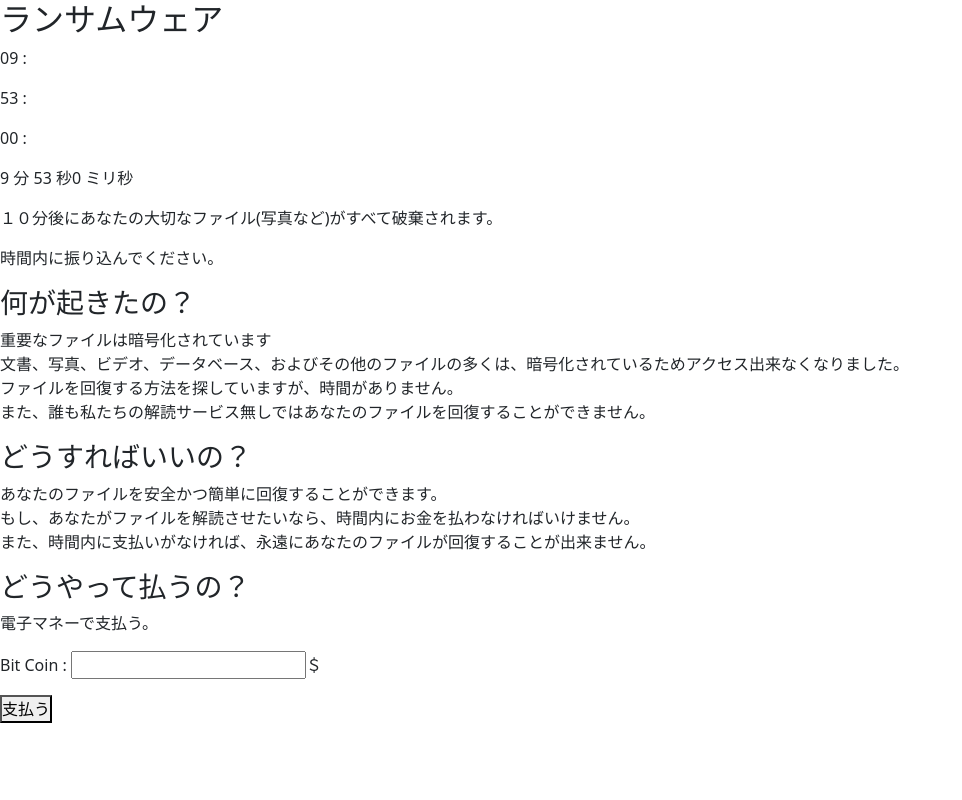
After one commit to 1f10200087/web-simulation, a Django app: page /web/security/security_exp in a window 1280 px wide. The commit adds this page. Shown: the whole page, without its empty margins (0-962 px from the left). Run offline with Django 3.2, Linux system fonts and the light colour scheme; some libraries are stand-ins or nearby versions.

Commit message:
security_exp(仮)

```diff
--- a/config/urls.py
+++ b/config/urls.py
@@ -27,7 +27,7 @@ urlpatterns = [
     path('web/fraud', web_views.fraud, name="fraud"),
     path('web/fraud/oneclick_fraud', web_views.oneclick_fraud, name="oneclick_fraud"),
     path('web/security', web_views.security, name="security"),
-    path('web/securty_exp', web_views.security_exp, name="security_exp"),
+    path('web/security/security_exp', web_views.security_exp, name="security_exp"),
     path('quiz1', web_views.quiz1, name="quiz1"),
     path('quiz2', web_views.quiz2, name="quiz2"),
     path('test', web_views.test, name="test"),
--- a/web/templates/charge.html
+++ b/web/templates/charge.html
@@ -18,6 +18,7 @@
 
 {% block simulation %}
 <h2>simulation</h2>
+<button href="{% url '' %}"></button>
 {% endblock %}
 
 {% block quiz %}
--- /dev/null
+++ b/web/templates/security_exp.html
@@ -0,0 +1,69 @@
+{% load static %}
+<!DOCTYPE html>
+<html>
+<head>
+    <meta charset="UTF-8">
+    <meta name="viewport" content="width=device-width, initial-scale=1.0">
+    <title>セキュリティ疑似体験ページ</title>
+    <link rel="stylesheet" href="{% static 'style.css' %}">
+    <link rel="stylesheet" href="{% static 'css/bootstrap.css'%}">
+</head>
+<body>
+    <h2>ランサムウェア</h2>
+    <div class="timer">
+        <p class="time"><span id="min"></span> :</p>
+        <p class="time"><span id="sec"></span> :</p>
+        <p class="time"><span id="miri"></span> :</p>
+    </div>
+
+    <p id="timer"></p>
+
+    <p>１０分後にあなたの大切なファイル(写真など)がすべて破棄されます。<br></p>
+    <p>時間内に振り込んでください。<br>
+        <h3>何が起きたの？</h3>
+        <p>重要なファイルは暗号化されています<br>
+           文書、写真、ビデオ、データベース、およびその他のファイルの多くは、暗号化されているためアクセス出来なくなりました。<br>
+           ファイルを回復する方法を探していますが、時間がありません。<br>
+           また、誰も私たちの解読サービス無しではあなたのファイルを回復することができません。
+        </p>
+        <h3>どうすればいいの？
+        </h3>
+        <p>
+            あなたのファイルを安全かつ簡単に回復することができます。<br>
+            もし、あなたがファイルを解読させたいなら、時間内にお金を払わなければいけません。<br>
+            また、時間内に支払いがなければ、永遠にあなたのファイルが回復することが出来ません。
+        </p>
+        <h3>どうやって払うの？</h3>
+        <p>電子マネーで支払う。
+        <p>Bit Coin : <input type="text" name="money">＄</p>
+        <button type="submit" name="pay">支払う</button>
+    </p>
+    <script>
+
+        const min = document.getElementById("min");
+        const sec = document.getElementById("sec");
+        const miri = document.getElementById("miri");
+
+        var countDownDate = new Date().getTime() + (1000 * 60 * 10);
+        console.log(countDownDate);
+
+        var x = setInterval(function() {
+            var now = new Date().getTime();
+
+            var diff = countDownDate - now;
+            var Min = Math.floor(diff / 1000 / 60) % 60;
+            var Sec = Math.floor(diff / 1000) % 60;
+            var Miri = Math.floor(diff % 100);
+
+            min.innerHTML = Min < 10 ? '0' + Min : Min;
+            sec.innerHTML = Sec < 10 ? '0' + Sec : Sec;
+            miri.innerHTML = Miri <10 ? '0' + Miri : Miri;
+
+            document.getElementById("timer").innerHTML = Min + " <span>分</span> " + Sec + " <span>秒</span>" + Miri + " <span>ミリ秒</span>";
+            if (diff < 0) {
+                document.getElementById("timer").innerHTML = "時間切れ";
+            }
+        })
+    </script>
+</body>
+</html>
--- a/web/views.py
+++ b/web/views.py
@@ -24,7 +24,7 @@ def security(request):
 	return render(request, 'security.html')
 
 def security_exp(request):
-	return render(request, 'securty_exp.html')
+	return render(request, 'security_exp.html')
 
 def test(request):
 	return render(request, 'test.html')
```
Also changed, not shown: web/templates/index.html (+4 -4 lines), web/templates/security.html (+0 -20 lines), web/templates/Diagnosis_charge.html (added).
